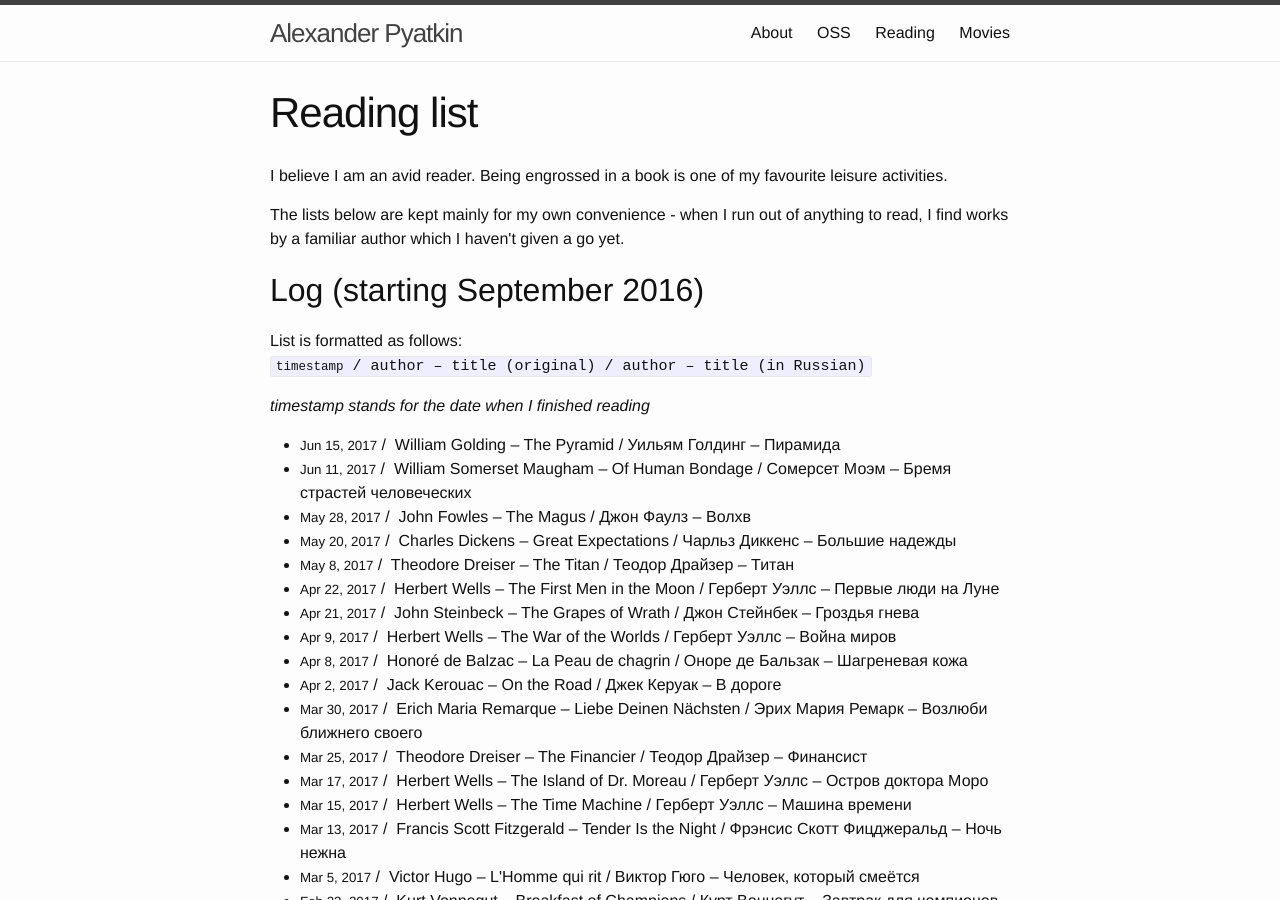
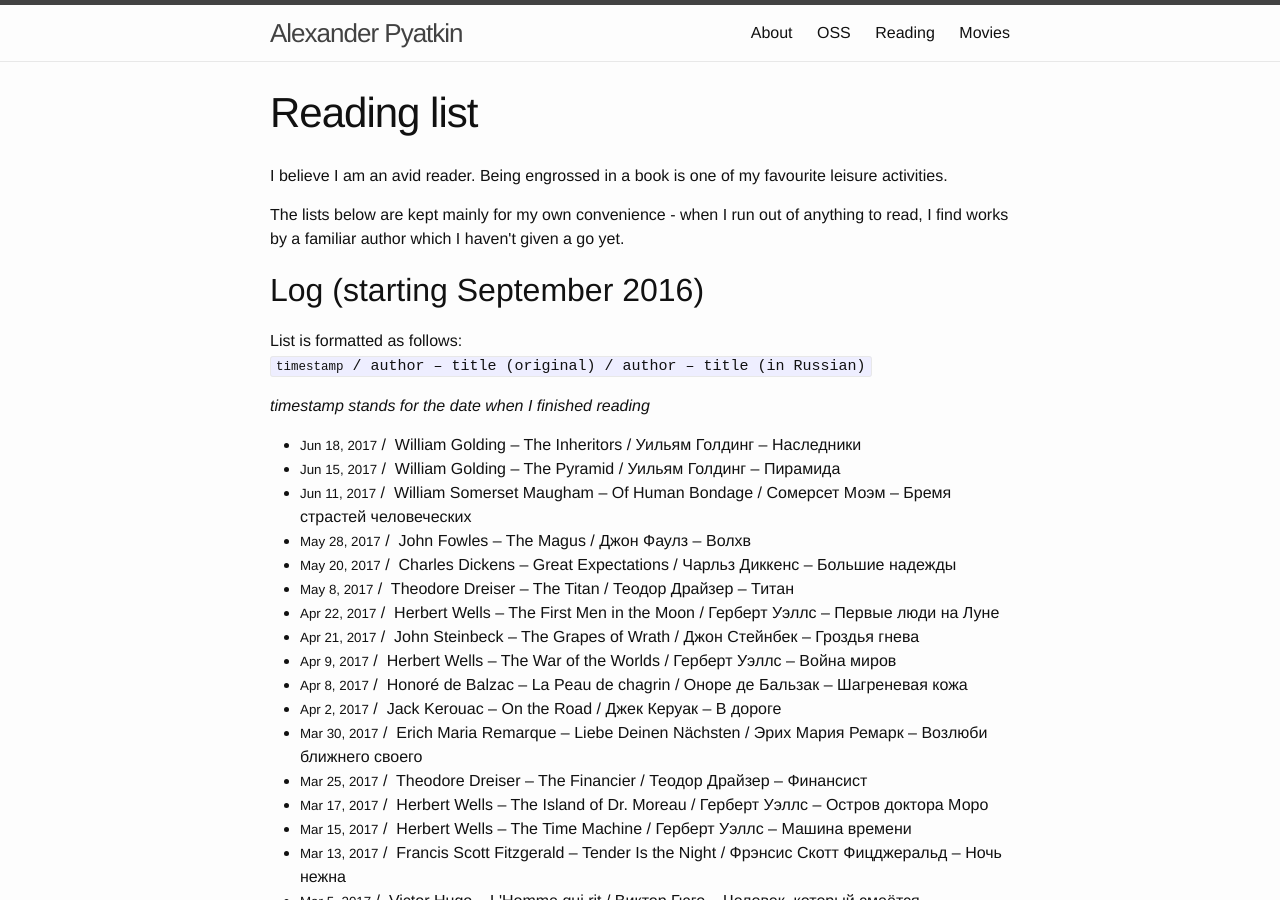
Before and after one commit to aspyatkin/personal-website, a Jekyll site: the page built from reading-list.md, in a window 1280 px wide and 900 px high. Built offline with Jekyll 4.4.1, drawn with Linux system fonts in a browser that asks for light colours.

Commit message:
Update reading list

```diff
--- a/reading-list.md
+++ b/reading-list.md
@@ -5,6 +5,14 @@ short_title: Reading
 permalink: /reading-list/
 top_ndx: 3
 log_list:
+  - date: 'Jun 18, 2017'
+    original:
+      author: 'William Golding'
+      title: 'The Inheritors'
+    russian:
+      author: 'Уильям Голдинг'
+      title: 'Наследники'
+
   - date: 'Jun 15, 2017'
     original:
       author: 'William Golding'
```
